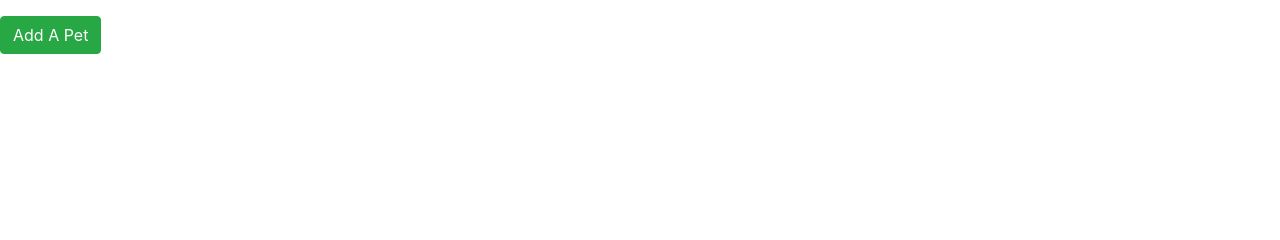
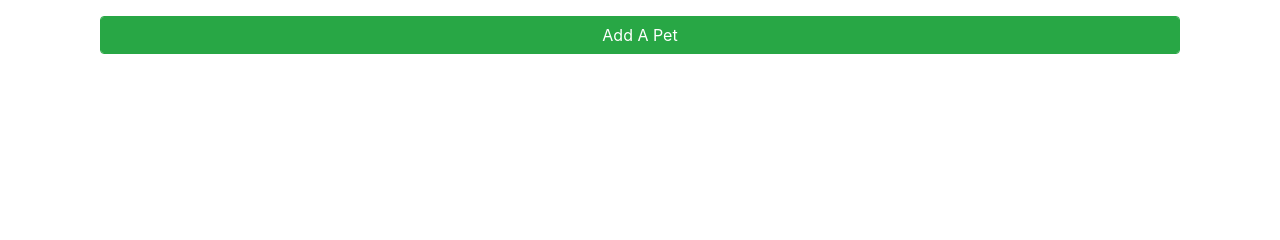
Before and after one commit to clay-odell/Adopt_A_Pet_WTForms_Ex, a Flask app: page / in a window 1280 px wide. Shown: the part 131-371 px from the top of the page. Run offline with Flask 3, Linux system fonts and the light colour scheme.

Commit message:
refactored the pet_list_home.html add button

```diff
--- a/templates/pet_list_home.html
+++ b/templates/pet_list_home.html
@@ -30,8 +30,11 @@ main %}
       {% endfor %}
     </tbody>
   </table>
+  <div class="container">
+  <form action="/add" class="mx-auto">
+    <input type="submit" class="btn btn-success form-control" value="Add A Pet">
 </div>
-<form action="/add">
-    <input type="submit" class="btn btn-success" value="Add A Pet">
 </form>
+</div>
+
 {% endblock %}
```
